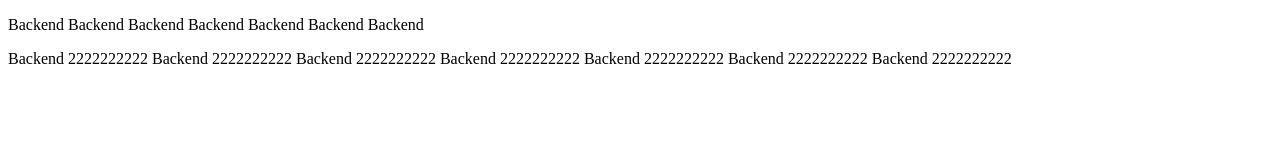
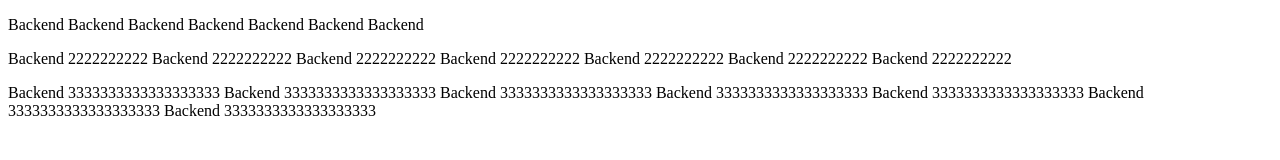
Before and after one commit to DodokMate/gyakorlas_branchek, a plain HTML site: page index.html in a window 1280 px wide. Drawn offline with Linux system fonts and the light colour scheme.

Commit message:
Backend harmadik commit

```diff
--- a/index.html
+++ b/index.html
@@ -25,5 +25,15 @@
         Backend 2222222222
         Backend 2222222222
     </p>
+
+    <p>
+        Backend 3333333333333333333
+        Backend 3333333333333333333
+        Backend 3333333333333333333
+        Backend 3333333333333333333
+        Backend 3333333333333333333
+        Backend 3333333333333333333
+        Backend 3333333333333333333
+    </p>
 </body>
 </html>
```
